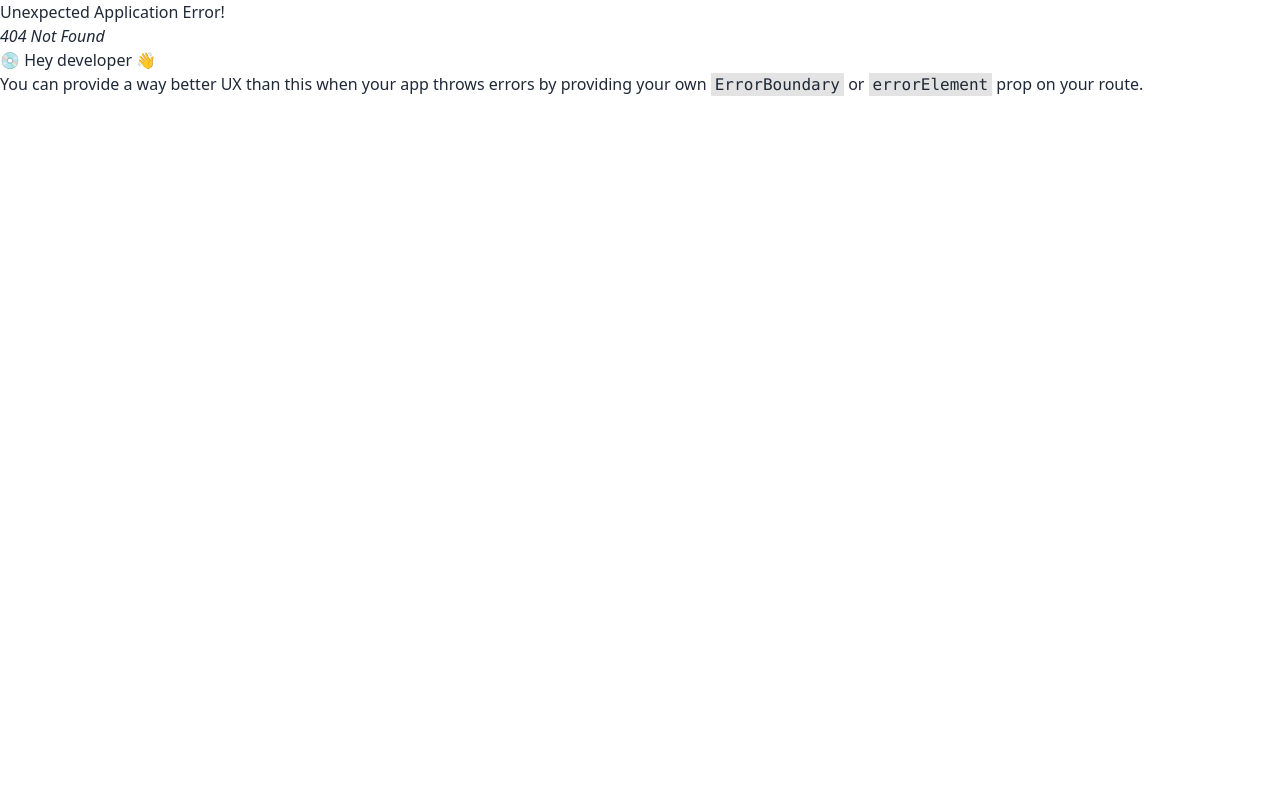
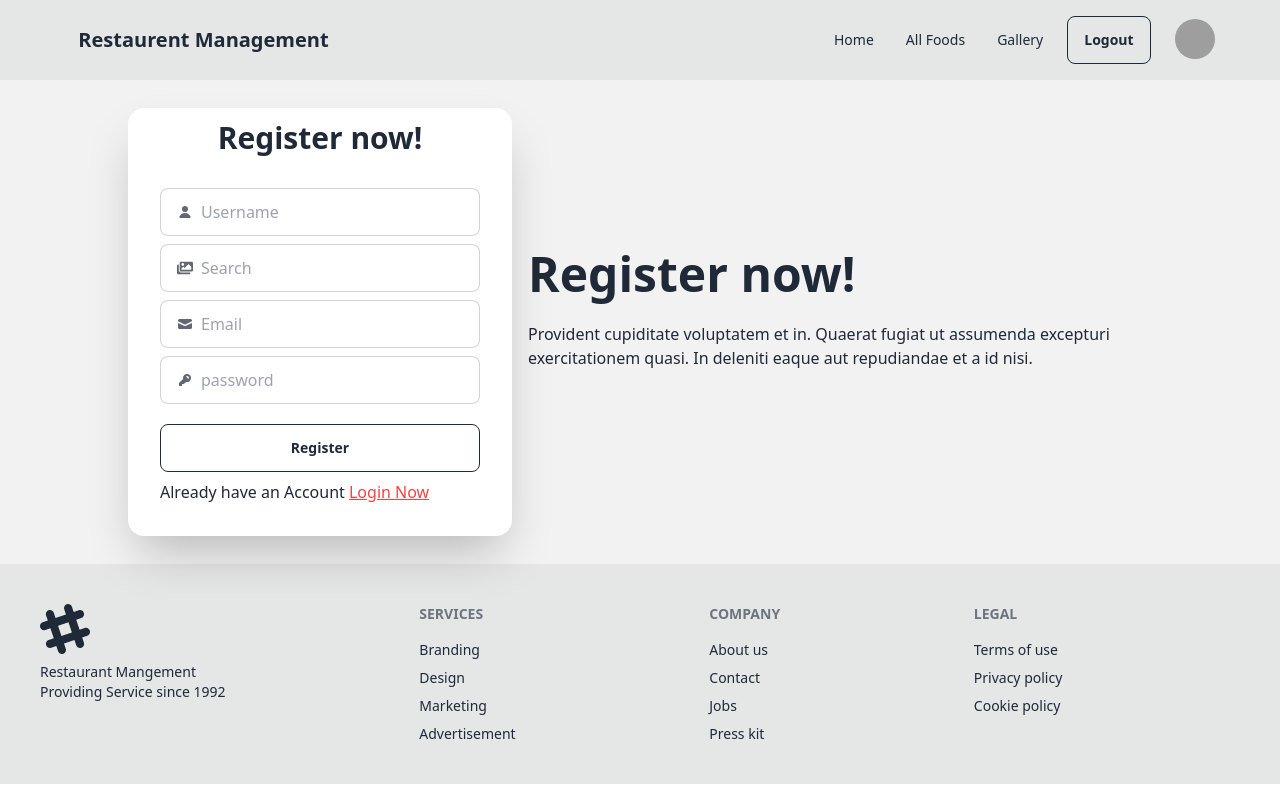
Before and after one commit to safin33221/Restaurant-Mangement-client-side, a React (Vite) app: page /register in a window 1280 px wide. Before the commit this address had no page. Built offline with nearby package versions, Linux system fonts and the light colour scheme; grey boxes are pictures that could not be loaded.

Commit message:
completed register section

```diff
--- a/package.json
+++ b/package.json
@@ -17,6 +17,7 @@
     "react-dom": "^18.3.1",
     "react-helmet": "^6.1.0",
     "react-helmet-async": "^2.0.5",
+    "react-icons": "^5.4.0",
     "react-lottie": "^1.2.10",
     "react-router-dom": "^7.1.0",
     "react-toastify": "^11.0.2",
--- a/src/Pages/Login.jsx
+++ b/src/Pages/Login.jsx
@@ -59,7 +59,7 @@
                             </label>
                         </div>
                         <div>
-                            <p>Already have an Account <Link to='/register'><span className='text-red-500 underline'>Register Now</span></Link></p>
+                            <p>New in this site <Link to='/register'><span className='text-red-500 underline'>Register Now</span></Link></p>
                         </div>
                     </form>
                 </div>
--- /dev/null
+++ b/src/Pages/Register.jsx
@@ -0,0 +1,85 @@
+import React from 'react';
+import { FaImages } from 'react-icons/fa';
+import { Link } from 'react-router-dom';
+
+const Register = () => {
+    return (
+        <div className="hero bg-base-200 py-3">
+            <div className="hero-content flex-col lg:flex-row-reverse">
+                <div className="text-center lg:text-left w-1/2">
+                    <h1 className="text-5xl font-bold">Register now!</h1>
+                    <p className="py-6">
+                        Provident cupiditate voluptatem et in. Quaerat fugiat ut assumenda excepturi exercitationem
+                        quasi. In deleniti eaque aut repudiandae et a id nisi.
+                    </p>
+                </div>
+
+                {/* login form */}
+                <div className="card bg-base-100 max-w-sm shrink-0 shadow-2xl w-1/2">
+                    <h1 className="text-3xl mt-3 font-bold text-center">Register now!</h1>
+                    <form className="card-body">
+                        {/* userName */}
+                        <label class="input input-bordered flex items-center gap-2">
+                            <svg
+                                xmlns="http://www.w3.org/2000/svg"
+                                viewBox="0 0 16 16"
+                                fill="currentColor"
+                                class="h-4 w-4 opacity-70">
+                                <path
+                                    d="M8 8a3 3 0 1 0 0-6 3 3 0 0 0 0 6ZM12.735 14c.618 0 1.093-.561.872-1.139a6.002 6.002 0 0 0-11.215 0c-.22.578.254 1.139.872 1.139h9.47Z" />
+                            </svg>
+                            <input type="text" class="grow" placeholder="Username" />
+                        </label>
+                        <label class="input input-bordered flex items-center gap-2">
+                            <FaImages  class="h-4 w-4 opacity-70"></FaImages>
+                            <input type="text" class="grow" placeholder="Search" />
+                        </label>
+                        <label class="input input-bordered flex items-center gap-2">
+                            <svg
+                                xmlns="http://www.w3.org/2000/svg"
+                                viewBox="0 0 16 16"
+                                fill="currentColor"
+                                class="h-4 w-4 opacity-70">
+                                <path
+                                    d="M2.5 3A1.5 1.5 0 0 0 1 4.5v.793c.026.009.051.02.076.032L7.674 8.51c.206.1.446.1.652 0l6.598-3.185A.755.755 0 0 1 15 5.293V4.5A1.5 1.5 0 0 0 13.5 3h-11Z" />
+                                <path
+                                    d="M15 6.954 8.978 9.86a2.25 2.25 0 0 1-1.956 0L1 6.954V11.5A1.5 1.5 0 0 0 2.5 13h11a1.5 1.5 0 0 0 1.5-1.5V6.954Z" />
+                            </svg>
+                            <input type="text" class="grow" placeholder="Email" />
+                        </label>
+
+                        <label class="input input-bordered flex items-center gap-2">
+                            <svg
+                                xmlns="http://www.w3.org/2000/svg"
+                                viewBox="0 0 16 16"
+                                fill="currentColor"
+                                class="h-4 w-4 opacity-70">
+                                <path
+                                    fill-rule="evenodd"
+                                    d="M14 6a4 4 0 0 1-4.899 3.899l-1.955 1.955a.5.5 0 0 1-.353.146H5v1.5a.5.5 0 0 1-.5.5h-2a.5.5 0 0 1-.5-.5v-2.293a.5.5 0 0 1 .146-.353l3.955-3.955A4 4 0 1 1 14 6Zm-4-2a.75.75 0 0 0 0 1.5.5.5 0 0 1 .5.5.75.75 0 0 0 1.5 0 2 2 0 0 0-2-2Z"
+                                    clip-rule="evenodd" />
+                            </svg>
+                            <input type="password" class="grow" placeholder="password" />
+                        </label>
+
+
+
+                        <div className="form-control mt-3">
+                            <button className="btn btn-outline">Register</button>
+                        </div>
+                        {/* <div className="form-control">
+                            <label class="">
+                                <button className="btn w-full btn-outline">Login With Google</button>
+                            </label>
+                        </div> */}
+                        <div>
+                            <p>Already have an Account <Link to='/login'><span className='text-red-500 underline'>Login Now</span></Link></p>
+                        </div>
+                    </form>
+                </div>
+            </div>
+        </div>
+    );
+};
+
+export default Register;
```
Also changed, not shown: src/Router/router.jsx (+6 -1 lines), 1 other file (tests, documents, lock files or other folders).
